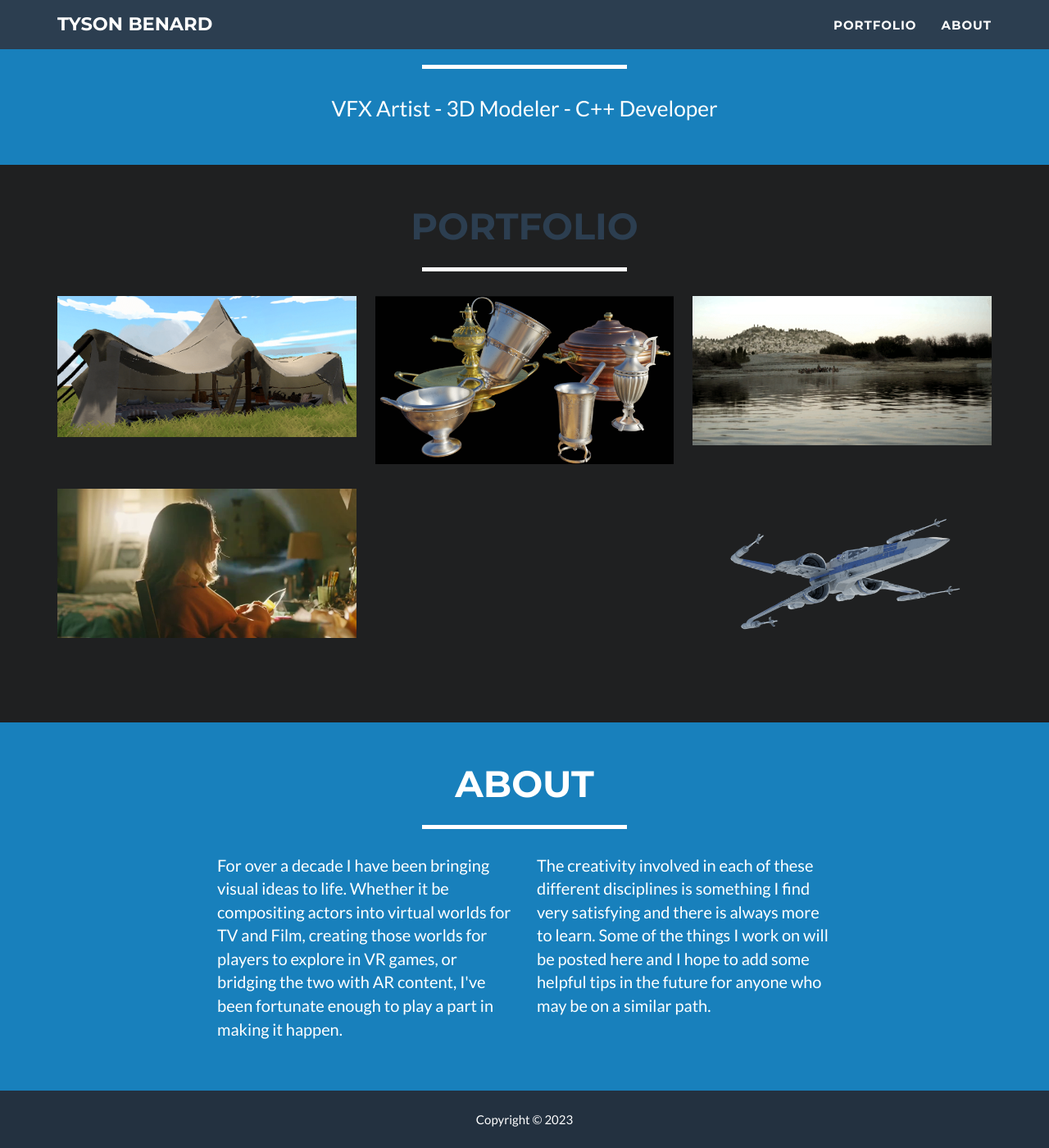
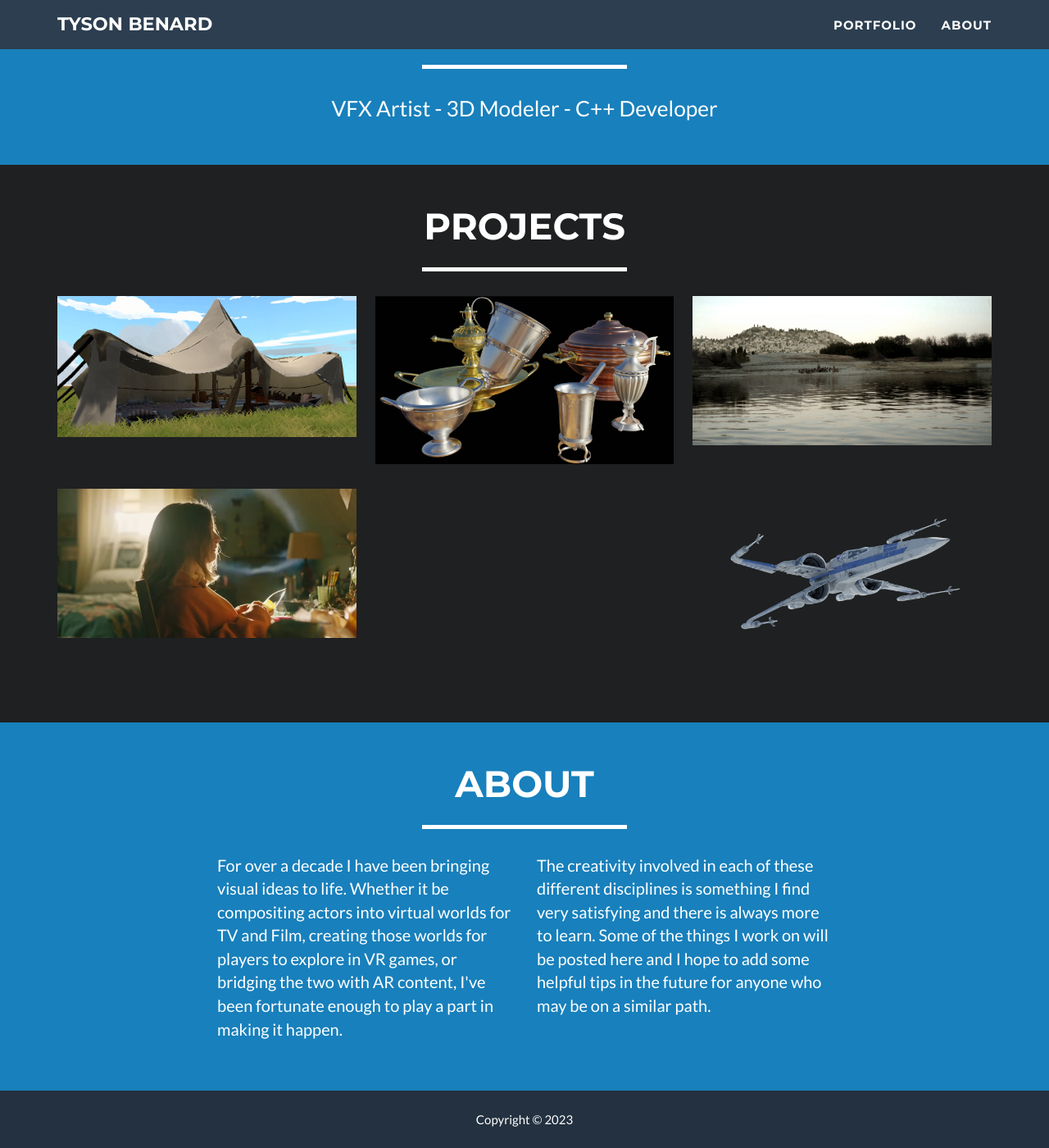
Before and after one commit to Mandalorian444/mandalorian444.github.io, a Jekyll site: the page built from _posts/2020-07-28-David Vs Goliath.markdown, in a window 1280 px wide and 1400 px high, scrolled down 449 px. Shown: the whole window at 82% size. Built offline with Jekyll 4.4.1, drawn with Linux system fonts in a browser that asks for light colours.

Commit message:
Fix setting of Portfolio title color and rename to Projects

```diff
--- a/_includes/css/main.css
+++ b/_includes/css/main.css
@@ -245,6 +245,10 @@ section.success {
     section.first {
         padding-top: 75px;
     }
+}
+
+.portfolio-text {
+    color: #{{ site.color.text-portfolio-item }};
 }
 
 #portfolio .portfolio-item {
--- a/_includes/portfolio_grid.html
+++ b/_includes/portfolio_grid.html
@@ -2,8 +2,8 @@
 <section id="portfolio">
   <div class="container portfolio-flex-grid">
     <div class="row">
-      <div class="col-lg-12 text-center">
-        <h2>Portfolio</h2>
+      <div class="col-lg-12 text-center portfolio-text">
+        <h2>Projects</h2>
         <hr class="star-primary">
       </div>
     </div>
```
